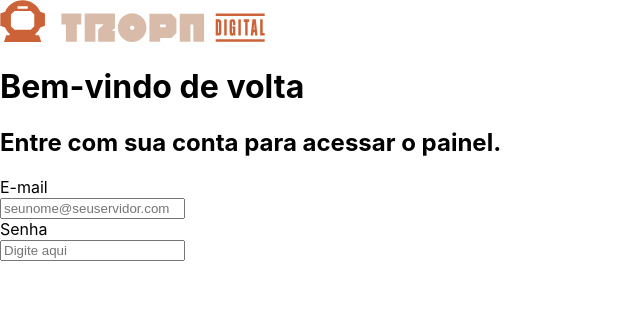
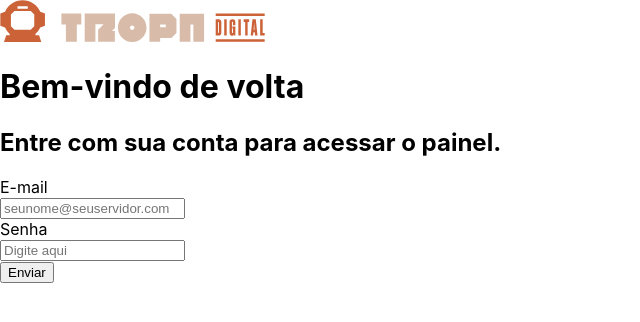
Before and after one commit to hamiltonsouza/frontendtropadigital, a React (Create React App) app: page / in a window 1280 px wide. Shown: the top 322 px of the page, without its empty margins (0-640 px from the left). Built offline with nearby package versions, Linux system fonts and the light colour scheme.

Commit message:
Add button component and its label prop

```diff
--- /dev/null
+++ b/src/Components/Common/Button.jsx
@@ -0,0 +1,9 @@
+import React from 'react'
+
+const Button = ({buttonLabel}) => {
+  return (
+    <button type="button">{buttonLabel}</button>
+  )
+}
+
+export default Button
--- a/src/Components/Login/Form.jsx
+++ b/src/Components/Login/Form.jsx
@@ -1,11 +1,13 @@
 import React from 'react'
 import Input from '../Common/Input'
+import Button from '../Common/Button'
 
 const Form = () => {
   return (
     <form>
         <Input labelMessage={"E-mail"} inputType={"email"} inputID={"email"} inputPlaceholder={"seunome@seuservidor.com"} autoComplete={"on"}/>
         <Input labelMessage={"Senha"} inputType={"password"} inputID={"password"} inputPlaceholder={"Digite aqui"} autoComplete={"on"}/>
+        <Button buttonLabel={"Enviar"}/>
     </form>
   )
 }
```
